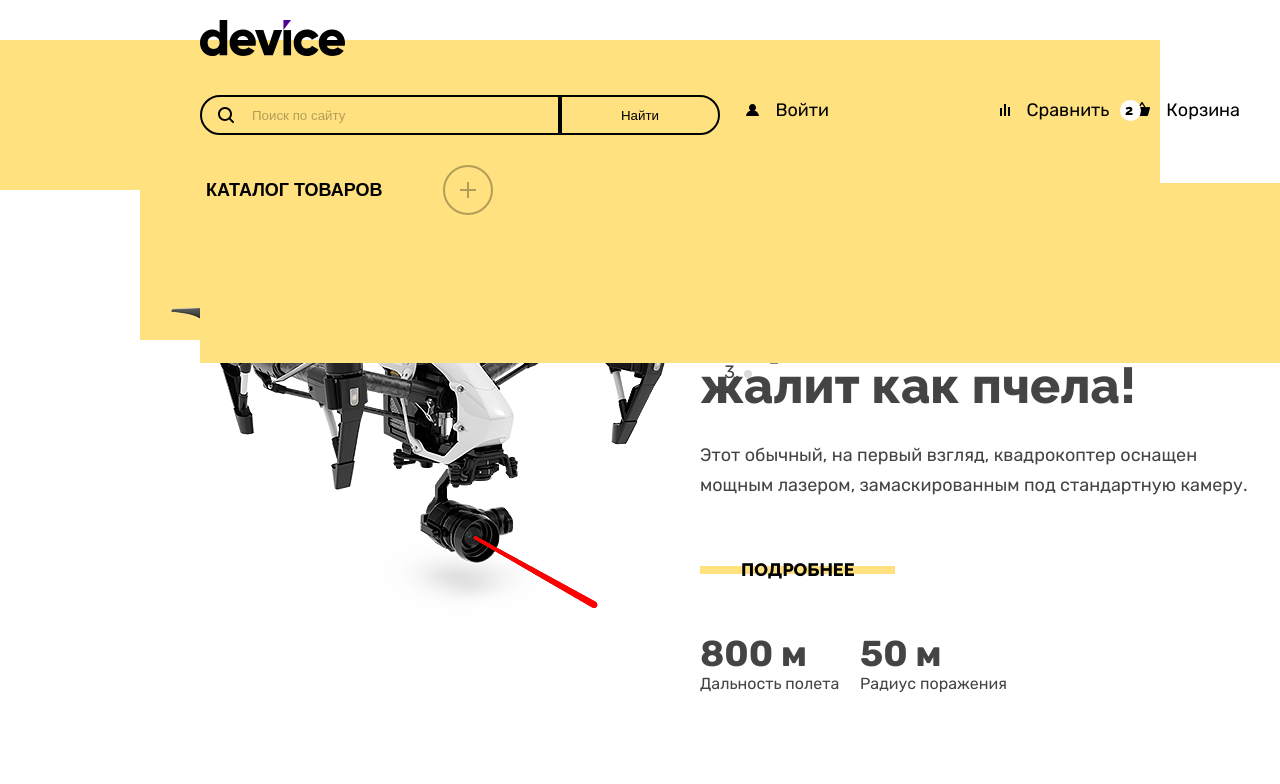
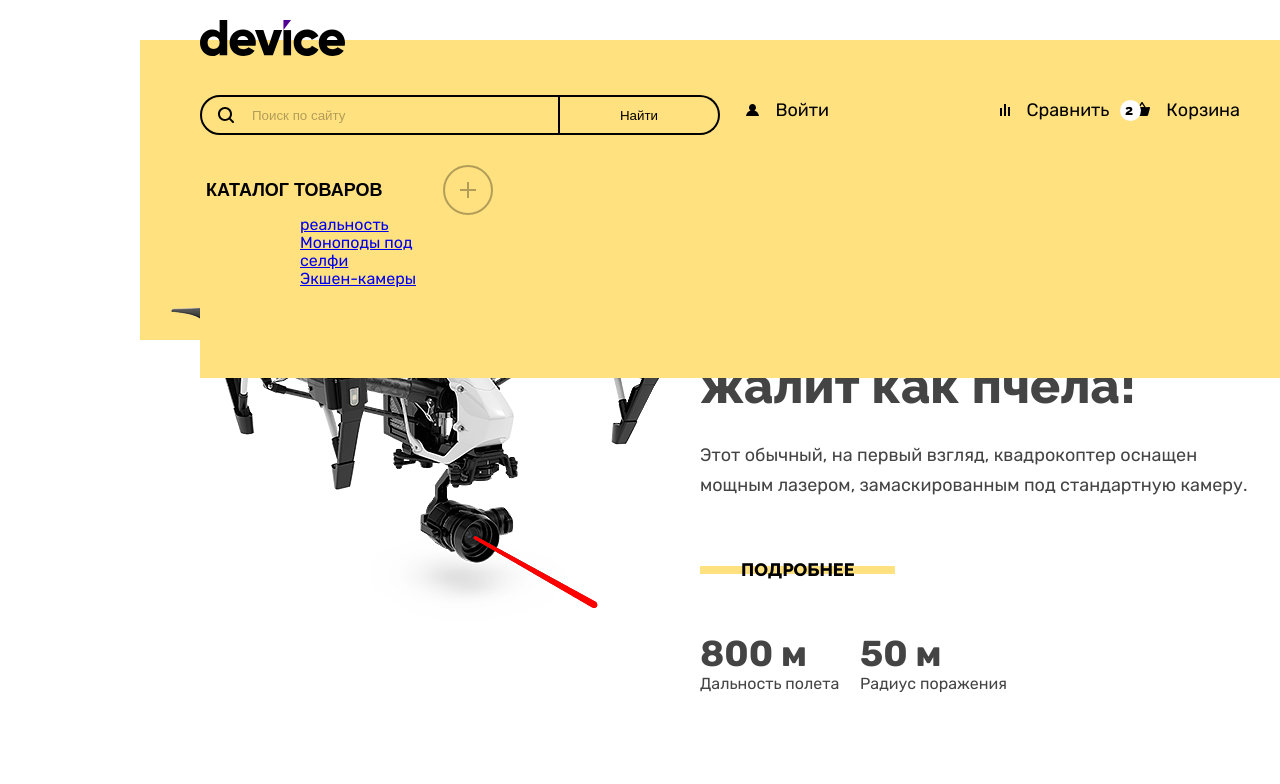
Before and after one commit to htmlacademy-htmlcss/2318667-device-36, a plain HTML site: page index.html in a window 1280 px wide. Both pictures are taken after a click on the button "КАТАЛОГ ТОВАРОВ". Shown: the top 784 px of the page. Drawn offline with Linux system fonts and the light colour scheme.

Commit message:
правки

```diff
--- a/index.html
+++ b/index.html
@@ -57,7 +57,17 @@
             <div class="navigation-catalog">
               <button class="navigation-button" type="submit">Каталог товаров</button>
               <div class="catalog-index">
-                <p>что то </p>
+                <ul class="catalog-list">
+                  <li class="catalog-item">
+                    <a class="catalog-link" href="#">Виртуальная реальность</a>
+                  </li>
+                  <li class="catalog-item">
+                    <a class="catalog-link" href="#">Моноподы под селфи</a>
+                  </li>
+                  <li class="catalog-item">
+                    <a class="catalog-link" href="#">Экшен-камеры</a>
+                  </li>
+                </ul>
               </div>
             </div>
             <ul class="navigation-user-list">
@@ -84,7 +94,8 @@
           </nav>
         </div>
       </header>
-      <main class="main-index main-container">
+    </div>
+    <main class="main-index main-container">
         <h1 class="visually-hidden">Девайс</h1>
           <section class="gallery">
             <div class="gallery-line"></div>
@@ -353,8 +364,7 @@
               </svg>
             </a>
           </section>
-        </div>
-      </footer>
-    </div>
+      </div>
+    </footer>
   </body>
 </html>
--- a/styles/styles.css
+++ b/styles/styles.css
@@ -59,12 +59,11 @@
     flex-grow: 1;
   }
 
-  /*.container {
+  .container {
     margin: 0 auto;
     width: 1160px;
-    min-height: 100vh;
     position: relative;
-  }*/
+  }
 
   .button {
     padding: 9px 41px;
@@ -95,6 +94,7 @@
     background-color: #ffffff;
     margin: 0 auto;
     padding: 0 60px;
+    position: relative;
   }
 
   .header-line {
@@ -106,16 +106,6 @@
     position: absolute;
     z-index: 1;
   }
-
- /* .page-header::before {
-    content: "";
-    background-color: #FFC700;
-    width: 1160px;
-    min-height: 166px;
-    position: absolute;
-    bottom: 0;
-    margin: 0 auto;
-  }*/
 
   .page-header-logo {
     margin-top: 20px;
@@ -180,6 +170,7 @@
     width: 160px;
     height: 40px;
     border: 2px solid #000000;
+    border-left: 0;
     border-radius: 0 50px 50px 0;
     padding: 0;
     background-color: #FFE17F;
@@ -223,11 +214,25 @@
     background-color: #FFE17F;
   }
 
+  .catalog-list {
+    display: flex;
+    flex-direction: column;
+    margin-top: 33px;
+    margin-left: 60px;
+    font-size: 16px;
+    line-height: 18px;
+    color: #000000;
+  }
+
   /*.navigation-button:hover + .catalog-index {
     display: block;
   }*/
 
   .navigation-button:focus + .catalog-index {
+    display: block;
+  }
+
+  .navigation-catalog:focus-within {
     display: block;
   }
 
```
